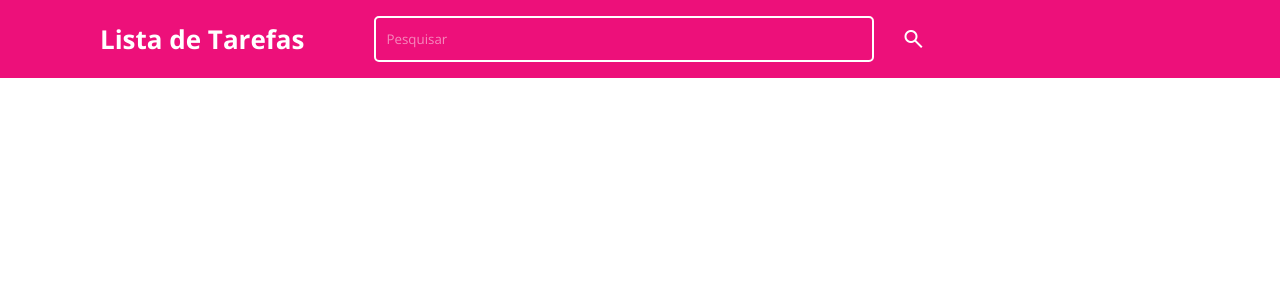
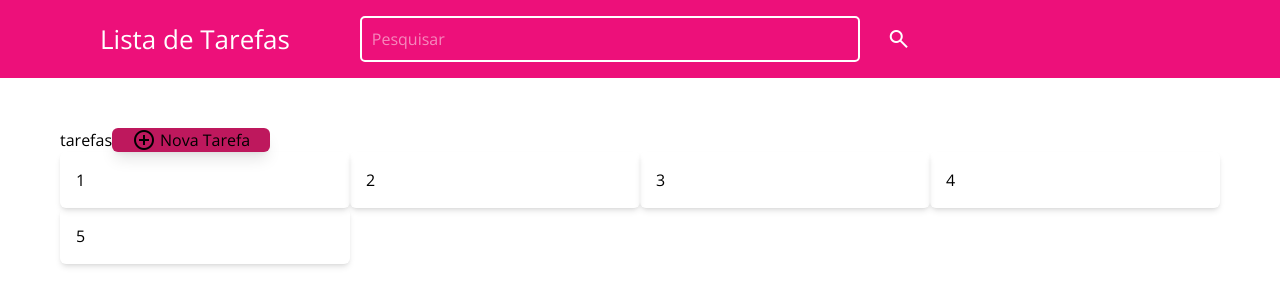
Before and after one commit to Fabricio3237Goncalves/Lista-de-tarefas, a plain HTML site: page index.html in a window 1280 px wide. Drawn offline with nearby package versions, Linux system fonts and the light colour scheme.

Commit message:
Tarefa Para Casa

```diff
--- a/index.html
+++ b/index.html
@@ -10,7 +10,20 @@
     <link href="https://fonts.googleapis.com/css2?family=Open+Sans:ital,wght@0,300..800;1,300..800&display=swap"
         rel="stylesheet">
     <link href="https://fonts.googleapis.com/css2?family=Material+Symbols+Outlined" rel="stylesheet" />
+    <script src="https://cdn.tailwindcss.com"></script>
+    <script>
+        tailwind.config = {
+            theme: {
+                extend: {
+                    spacing{
+                        "46": "46px",
+                    }
+                }
+            }
+        }
+    </script>
     <link rel="stylesheet" href="index.css">
+
 </head>
 
 <body>
@@ -23,6 +36,27 @@
                 </span>
         </div>
     </header>
+    <main class="px-[60px] pt-[50px]">
+        <h1 class="flex justif-between">
+            tarefas
+            <button class=" bg-pink-500 hover: bg-pink-700 duration-200 texte-white rounded-md flex items-center gap-1 px-5 shadow-lg houver:shadow-pink-300">
+                <span class="material-symbols-outlined">
+                    add_circle
+                </span>
+                Nova Tarefa
+            </button>
+
+        </h1>
+
+        <ul class="grid grid-cols-1 md:grid-cols-2 lg:grid-cols-4 gap-">
+            <li class="shadow-md rounded-md p-4">1</li>
+            <li class="shadow-md rounded-md p-4">2</li>
+            <li class="shadow-md rounded-md p-4">3</li>
+            <li class="shadow-md rounded-md p-4">4</li>
+            <li class="shadow-md rounded-md p-4">5</li>
+        </ul>
+    </main>
+
 
 </body>
 
```
